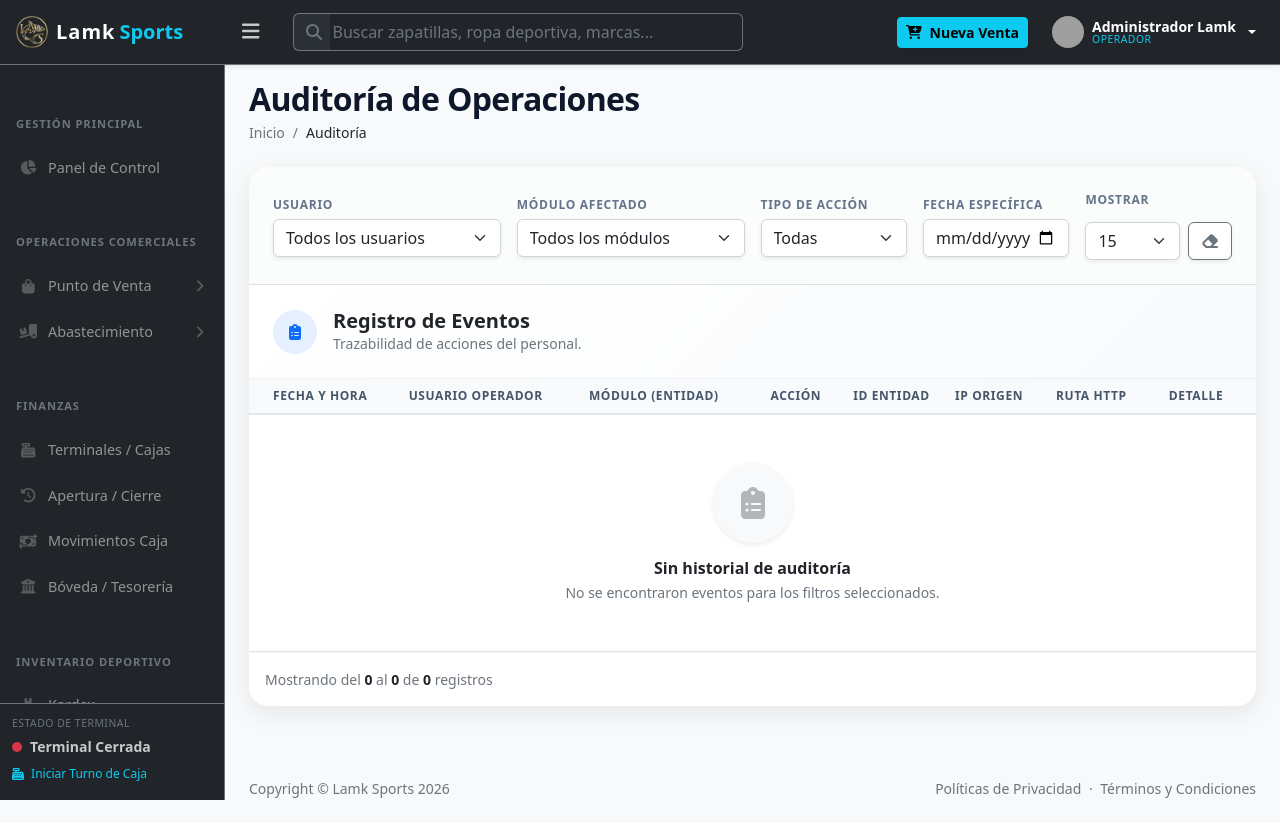
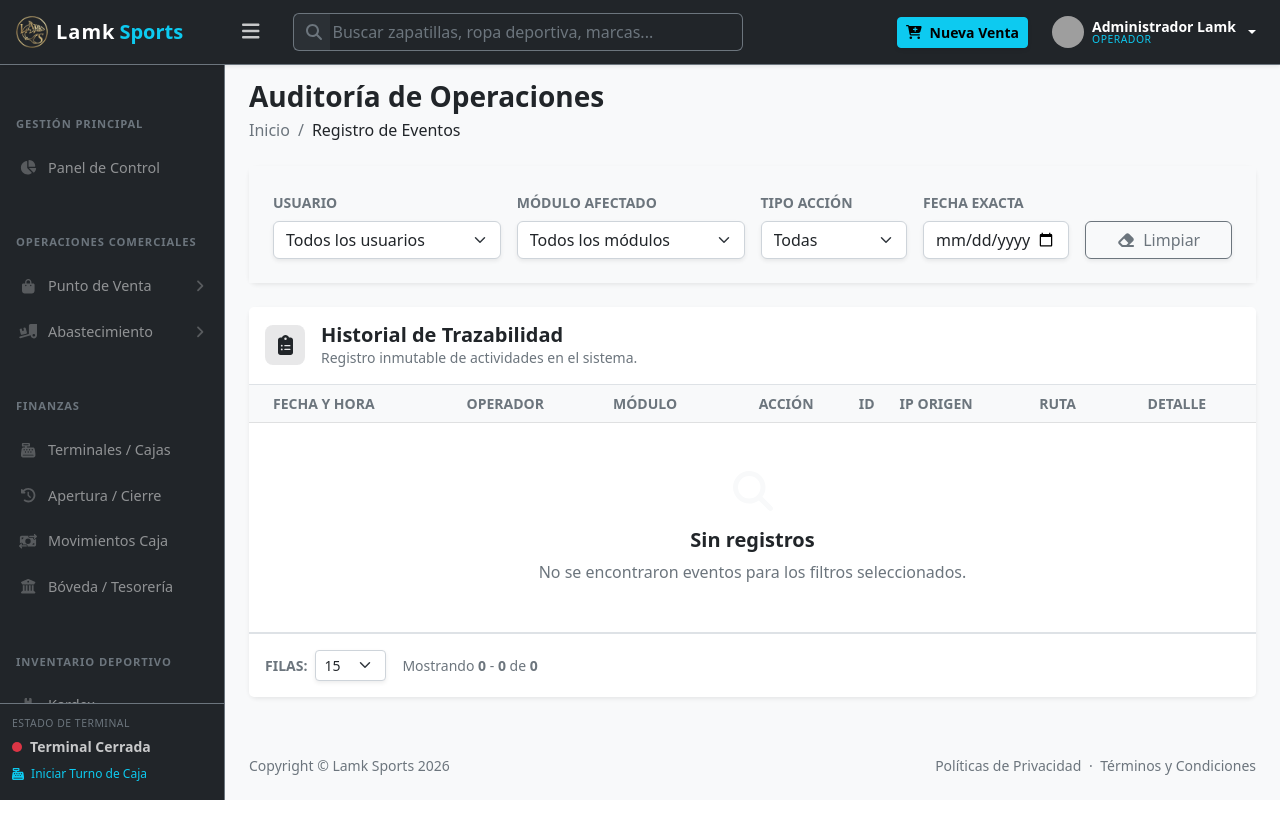
Before and after one commit to Lamk-S/lamk-shop, a Laravel app: page /auditoria-operaciones in a window 1280 px wide. After the commit the page ends 800 px from the top, so only its background shows below. Run offline with Laravel 12, Linux system fonts and the light colour scheme; a user stored in the database is signed in; data comes from the database, SQL or seed files in the repository; data that the repository does not hold is empty; parts of the project's set-up code (start-up, migrations or seed data) failed here and were passed over; some libraries are stand-ins or nearby versions; grey boxes are pictures that could not be loaded.

Commit message:
feat: implement UI for operation audits, company settings, and person forms

```diff
--- a/resources/views/auditoria_operacion/index.blade.php
+++ b/resources/views/auditoria_operacion/index.blade.php
@@ -1,42 +1,23 @@
 @extends('layouts.app')
 @section('title', 'Auditoría de Operaciones')
 
-@push('css')
-<style>
-    .page-title { font-weight: 800; letter-spacing: -.02em; color: #0f172a; }
-    .fs-7 { font-size: 0.875rem; }
-    .table-soft thead th { background: #f8fafc; color: #475569; font-weight: 700; text-transform: uppercase; font-size: .75rem; letter-spacing: .05em; white-space: nowrap; border-bottom: 2px solid #e2e8f0; }
-    .table-soft td { vertical-align: middle; color: #334155; }
-    .card-soft { border: 0; border-radius: 1.25rem; box-shadow: 0 .5rem 1.5rem rgba(15, 23, 42, .08); overflow: hidden; background: #fff;}
-    .soft-header { background: linear-gradient(135deg, #ffffff 0%, #f8fafc 100%); border-bottom: 1px solid rgba(148, 163, 184, .14); }
-    .filter-box .form-label { font-size: .75rem; font-weight: 700; text-transform: uppercase; letter-spacing: .06em; color: #64748b; margin-bottom: 0.3rem;}
-    .truncate-route { max-width: 260px; overflow: hidden; text-overflow: ellipsis; white-space: nowrap; display: inline-block; vertical-align: middle; }
-    .pagination-custom nav > div.d-none.d-sm-flex > div:first-child { display: none !important; }
-    .pagination-custom nav > div.d-flex.justify-content-between.d-sm-none { display: none !important; }
-    .pagination-custom .pagination { margin-bottom: 0; gap: .25rem; }
-    .pagination-custom .page-link { border-radius: .5rem; padding: .45rem .75rem; font-size: .875rem; border: 1px solid #e2e8f0; color: #475569; }
-    .pagination-custom .page-item.active .page-link { background-color: #0d6efd; border-color: #0d6efd; color: #fff; font-weight: 600; }
-</style>
-@endpush
-
 @section('content')
-<div class="container-fluid px-4 py-4">
-    <div class="d-flex flex-column flex-md-row justify-content-between align-items-md-center mb-4 gap-3">
-        <div>
-            <h2 class="page-title mb-0">Auditoría de Operaciones</h2>
+<div class="container-fluid px-3 px-md-4 py-4">
+    <!-- Encabezado -->
+    <div class="mb-4">
+        <h2 class="fw-bold text-dark mb-0 fs-3">Auditoría de Operaciones</h2>
         <ol class="breadcrumb mb-0 mt-1 fs-7">
             <li class="breadcrumb-item"><a href="{{ route('panel') }}" class="text-decoration-none text-muted">Inicio</a></li>
-                <li class="breadcrumb-item active fw-medium text-dark">Auditoría</li>
+            <li class="breadcrumb-item active fw-medium text-dark">Registro de Eventos</li>
         </ol>
     </div>
-    </div>
 
-    <div class="card card-soft mb-4">
-        <div class="card-body p-4 bg-light bg-opacity-50 border-bottom">
-            <form method="GET" action="{{ route('auditoria-operaciones.index') }}" id="filtro-form" class="filter-box">
-                <div class="row g-3">
+    <!-- Filtros -->
+    <div class="card border-0 shadow-sm rounded-3 mb-4">
+        <div class="card-body p-4 bg-light">
+            <form method="GET" action="{{ route('auditoria-operaciones.index') }}" id="filtro-form" class="row g-3">
                 <div class="col-md-3">
-                        <label for="usuario_id" class="form-label">Usuario</label>
+                    <label for="usuario_id" class="form-label text-muted small fw-bold text-uppercase">Usuario</label>
                     <select name="usuario_id" id="usuario_id" class="form-select shadow-sm">
                         <option value="">Todos los usuarios</option>
                         @foreach($usuarios as $usuario)
@@ -48,7 +29,7 @@
                 </div>
 
                 <div class="col-md-3">
-                        <label for="modulo" class="form-label">Módulo Afectado</label>
+                    <label for="modulo" class="form-label text-muted small fw-bold text-uppercase">Módulo Afectado</label>
                     <select name="modulo" id="modulo" class="form-select shadow-sm">
                         <option value="">Todos los módulos</option>
                         @foreach($modulos as $modulo)
@@ -58,7 +39,7 @@
                 </div>
 
                 <div class="col-md-2">
-                        <label for="accion" class="form-label">Tipo de Acción</label>
+                    <label for="accion" class="form-label text-muted small fw-bold text-uppercase">Tipo Acción</label>
                     <select name="accion" id="accion" class="form-select shadow-sm">
                         <option value="">Todas</option>
                         @foreach($acciones as $accion)
@@ -68,52 +49,44 @@
                 </div>
 
                 <div class="col-md-2">
-                        <label for="fecha" class="form-label">Fecha Específica</label>
+                    <label for="fecha" class="form-label text-muted small fw-bold text-uppercase">Fecha Exacta</label>
                     <input type="date" name="fecha" id="fecha" class="form-control shadow-sm" value="{{ request('fecha') }}">
                 </div>
 
-                    <div class="col-md-2 d-flex flex-column gap-2">
-                        <label for="per_page" class="form-label">Mostrar</label>
-                        <div class="d-flex gap-2">
-                            <select name="per_page" id="per_page" class="form-select shadow-sm">
-                                @foreach([10, 15, 25, 50, 100] as $size)
-                                    <option value="{{ $size }}" @selected((int) request('per_page', $perPage ?? 15) === $size)>{{ $size }}</option>
-                                @endforeach
-                            </select>
-                            <a href="{{ route('auditoria-operaciones.index') }}" class="btn btn-outline-secondary bg-white shadow-sm" title="Limpiar">
-                                <i class="fas fa-eraser"></i>
+                <div class="col-md-2 d-flex align-items-end gap-2">
+                    <a href="{{ route('auditoria-operaciones.index') }}" class="btn btn-outline-secondary shadow-sm w-100" title="Limpiar Filtros">
+                        <i class="fas fa-eraser me-2"></i>Limpiar
                     </a>
-                        </div>
-                    </div>
                 </div>
             </form>
         </div>
+    </div>
 
-        <div class="card-header soft-header p-4">
-            <div class="d-flex align-items-center">
-                <div class="bg-primary bg-opacity-10 text-primary rounded-circle d-flex align-items-center justify-content-center me-3" style="width: 44px; height: 44px;">
-                    <i class="fa-solid fa-clipboard-list"></i>
+    <!-- Tabla de Datos -->
+    <div class="card border-0 shadow-sm rounded-3">
+        <div class="card-header bg-white border-bottom p-3 d-flex align-items-center gap-3">
+            <div class="bg-dark bg-opacity-10 text-dark rounded-3 d-flex align-items-center justify-content-center" style="width: 40px; height: 40px;">
+                <i class="fa-solid fa-clipboard-list fs-5"></i>
             </div>
             <div>
-                    <h5 class="mb-0 fw-bold text-dark">Registro de Eventos</h5>
-                    <div class="text-muted small">Trazabilidad de acciones del personal.</div>
-                </div>
+                <h5 class="mb-0 fw-bold text-dark">Historial de Trazabilidad</h5>
+                <div class="text-muted small">Registro inmutable de actividades en el sistema.</div>
             </div>
         </div>
 
         <div class="card-body p-0">
             <div class="table-responsive">
-                <table class="table table-hover table-soft mb-0 align-middle">
-                    <thead>
+                <table class="table table-hover align-middle mb-0 text-nowrap">
+                    <thead class="table-light">
                         <tr>
-                            <th class="ps-4">Fecha y Hora</th>
-                            <th>Usuario Operador</th>
-                            <th>Módulo (Entidad)</th>
-                            <th class="text-center">Acción</th>
-                            <th class="text-center">ID Entidad</th>
-                            <th>IP Origen</th>
-                            <th>Ruta HTTP</th>
-                            <th class="text-center pe-4">Detalle</th>
+                            <th class="ps-4 text-secondary small text-uppercase">Fecha y Hora</th>
+                            <th class="text-secondary small text-uppercase">Operador</th>
+                            <th class="text-secondary small text-uppercase">Módulo</th>
+                            <th class="text-center text-secondary small text-uppercase">Acción</th>
+                            <th class="text-center text-secondary small text-uppercase">ID</th>
+                            <th class="text-secondary small text-uppercase">IP Origen</th>
+                            <th class="text-secondary small text-uppercase">Ruta</th>
+                            <th class="text-center text-secondary small text-uppercase pe-4">Detalle</th>
                         </tr>
                     </thead>
                     <tbody>
@@ -128,44 +101,40 @@
                                 };
                             @endphp
                             <tr>
-                                <td class="ps-4 text-muted font-monospace fs-7">
-                                    <div>{{ $item->created_at?->format('d/m/Y') }}</div>
+                                <td class="ps-4 text-muted font-monospace" style="font-size: 0.85rem;">
+                                    <div class="fw-bold text-dark">{{ $item->created_at?->format('d/m/Y') }}</div>
                                     <div>{{ $item->created_at?->format('H:i:s') }}</div>
                                 </td>
-                                <td class="fw-bold text-dark">{{ $item->user?->name ?? 'Sistema Automático' }}</td>
                                 <td>
-                                    <span class="badge bg-light text-secondary border px-3 py-1 rounded-pill shadow-sm fs-7">
-                                        {{ $item->entidad ?? 'N/A' }}
-                                    </span>
+                                    <div class="fw-bold text-dark"><i class="fas fa-user text-muted me-1"></i> {{ $item->user?->name ?? 'Sistema' }}</div>
+                                </td>
+                                <td>
+                                    <span class="badge bg-light text-secondary border px-2 py-1">{{ $item->entidad ?? 'N/A' }}</span>
                                 </td>
                                 <td class="text-center">
-                                    <span class="badge bg-{{ $badge }} bg-opacity-10 text-{{ $badge }} border border-{{ $badge }} border-opacity-25 px-3 py-1 rounded-pill fw-bold">
+                                    <span class="badge bg-{{ $badge }} bg-opacity-10 text-{{ $badge }} border border-{{ $badge }} px-2 py-1">
                                         {{ $item->accion }}
                                     </span>
                                 </td>
                                 <td class="text-center font-monospace">{{ $item->entidad_id ?? '—' }}</td>
-                                <td class="font-monospace fs-7 text-muted">{{ $item->ip ?? '—' }}</td>
-                                <td>
-                                    <span class="text-muted small truncate-route" title="{{ $item->ruta ?? '—' }}">
+                                <td class="font-monospace text-muted small">{{ $item->ip ?? '—' }}</td>
+                                <td style="max-width: 200px;">
+                                    <div class="text-truncate text-muted small" title="{{ $item->ruta ?? '—' }}">
                                         {{ $item->ruta ?? '—' }}
-                                    </span>
+                                    </div>
                                 </td>
                                 <td class="text-center pe-4">
-                                    <a href="{{ route('auditoria-operaciones.show', $item) }}" class="btn btn-sm btn-light border text-primary shadow-sm" title="Inspeccionar">
+                                    <a href="{{ route('auditoria-operaciones.show', $item) }}" class="btn btn-sm btn-light border text-primary shadow-sm" title="Ver detalles">
                                         <i class="fas fa-eye"></i>
                                     </a>
                                 </td>
                             </tr>
                         @empty
                             <tr>
-                                <td colspan="8" class="py-5">
-                                    <div class="d-flex flex-column align-items-center justify-content-center text-center">
-                                        <div class="bg-light rounded-circle d-flex align-items-center justify-content-center shadow-sm mb-3" style="width: 80px; height: 80px;">
-                                            <i class="fas fa-clipboard-list text-muted fs-2 opacity-50"></i>
-                                        </div>
-                                        <h6 class="fw-bold text-dark mb-1">Sin historial de auditoría</h6>
-                                        <p class="text-muted small mb-0">No se encontraron eventos para los filtros seleccionados.</p>
-                                    </div>
+                                <td colspan="8" class="py-5 text-center text-muted">
+                                    <i class="fas fa-search fs-1 text-light mb-3"></i>
+                                    <h5 class="fw-semibold text-dark">Sin registros</h5>
+                                    <p class="mb-0">No se encontraron eventos para los filtros seleccionados.</p>
                                 </td>
                             </tr>
                         @endforelse
@@ -173,11 +142,20 @@
                 </table>
             </div>
 
-            <div class="card-footer bg-white border-top border-light p-3 d-flex flex-column flex-md-row justify-content-between align-items-md-center gap-3">
-                <div class="text-muted small fw-medium">
-                    Mostrando del <span class="fw-bold text-dark">{{ $auditorias->firstItem() ?? 0 }}</span> al <span class="fw-bold text-dark">{{ $auditorias->lastItem() ?? 0 }}</span> de <span class="fw-bold text-dark">{{ $auditorias->total() }}</span> registros
+            <!-- Paginación -->
+            <div class="card-footer bg-white border-top p-3 d-flex flex-column flex-md-row justify-content-between align-items-md-center gap-3">
+                <div class="d-flex align-items-center gap-2">
+                    <label class="form-label mb-0 small fw-bold text-muted text-uppercase">Filas:</label>
+                    <select name="per_page" form="filtro-form" class="form-select form-select-sm shadow-sm w-auto" onchange="this.form.submit()">
+                        @foreach([10, 15, 25, 50, 100] as $size)
+                            <option value="{{ $size }}" @selected((int) request('per_page', $perPage ?? 15) === $size)>{{ $size }}</option>
+                        @endforeach
+                    </select>
+                    <span class="text-muted small ms-2">
+                        Mostrando <strong>{{ $auditorias->firstItem() ?? 0 }}</strong> - <strong>{{ $auditorias->lastItem() ?? 0 }}</strong> de <strong>{{ $auditorias->total() }}</strong>
+                    </span>
                 </div>
-                <div class="pagination-custom">
+                <div>
                     {{ $auditorias->links('pagination::bootstrap-5') }}
                 </div>
             </div>
@@ -190,7 +168,7 @@
 <script>
     document.addEventListener('DOMContentLoaded', function () {
         const form = document.getElementById('filtro-form');
-        form.querySelectorAll('select, input[type="date"]').forEach(element => {
+        form.querySelectorAll('select:not(#per_page), input[type="date"]').forEach(element => {
             element.addEventListener('change', () => form.submit());
         });
     });
```
Also changed, not shown: resources/views/auditoria_operacion/show.blade.php (+41 -56 lines), resources/views/empresa_configuracion/edit.blade.php (+70 -71 lines), resources/views/empresa_configuracion/show.blade.php (+70 -90 lines), resources/views/persona/partials/form.blade.php (+40 -39 lines). Lines whose indentation alone changed are shown as unchanged.
